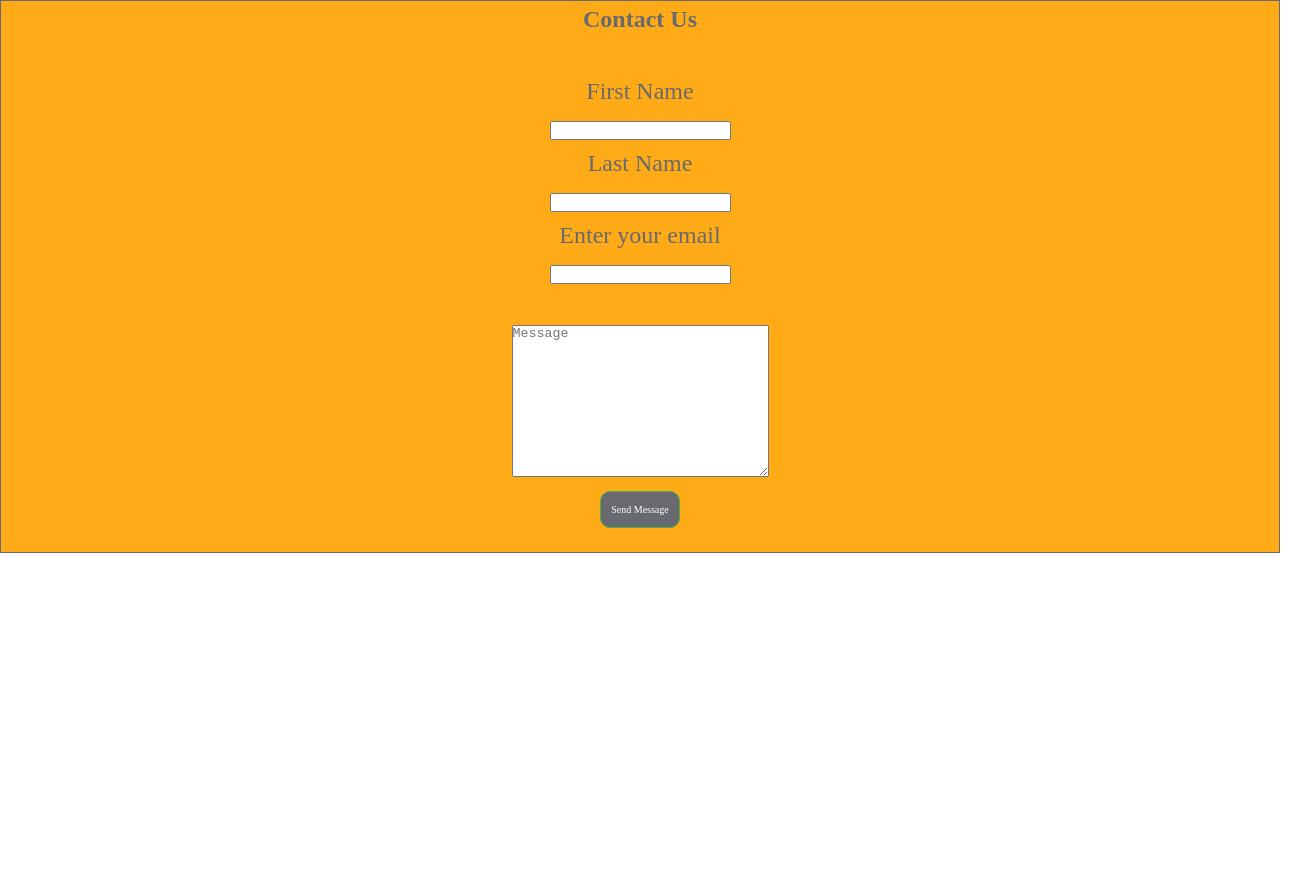
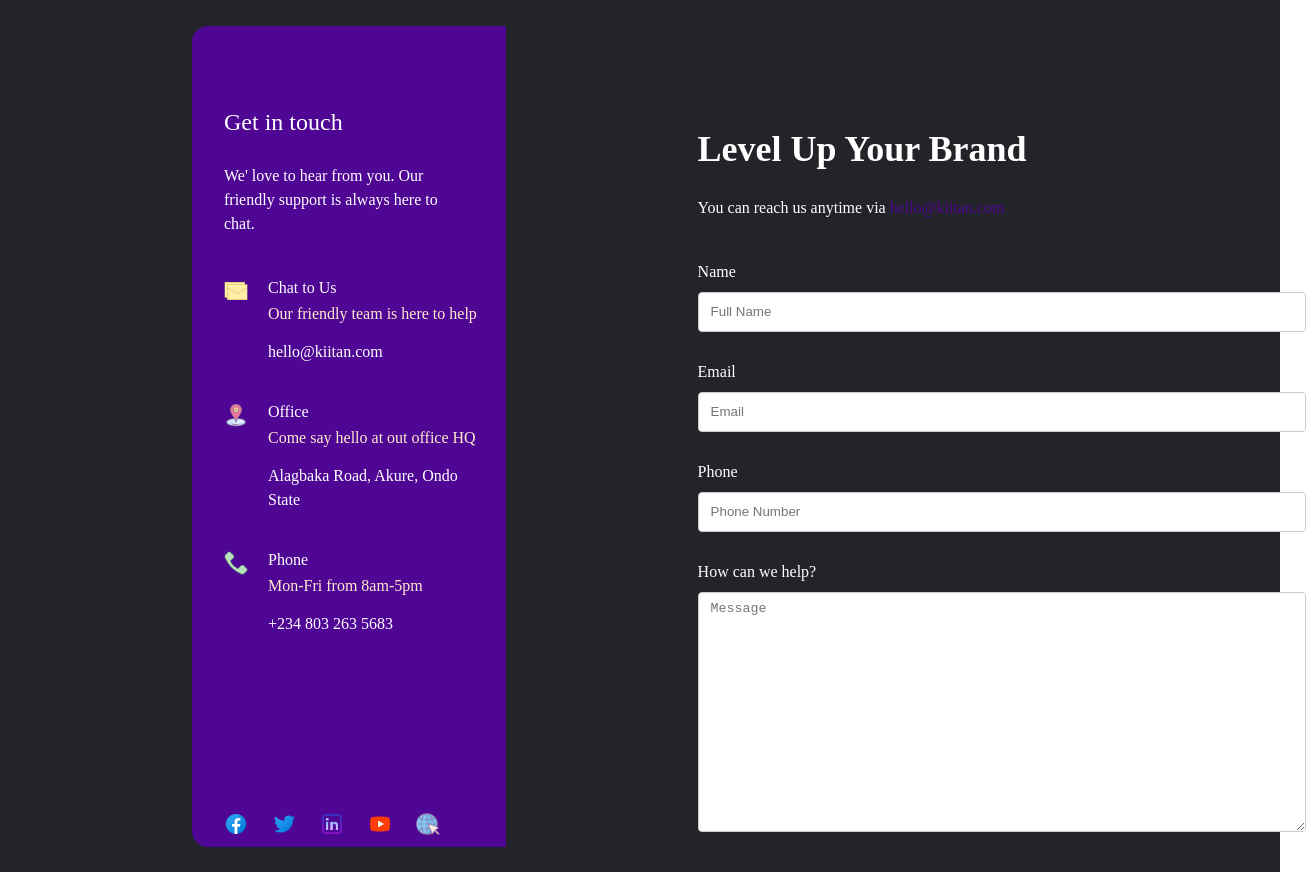
Before and after one commit to Ogooluwakiitan/Portfolio, a plain HTML site: page contact.html in a window 1280 px wide. Shown: the whole page, 1306 px wide, since content can reach past the window. Before the commit the page ends 800 px from the top, so only its background shows below. Drawn offline with Linux system fonts and the light colour scheme; a web font is replaced by a local one.

Commit message:
bolaji 2nd changes

```diff
--- a/contact.html
+++ b/contact.html
@@ -9,24 +9,69 @@
     <link rel="stylesheet" href="styles.css">
   </head>
   <body>
-    <div class="contact">
-    <a id="contact"><h3>Contact Us</h3></a><br />
-    <label for="fname">First Name</label><br />
-    <input type="text" /><br />
-    <label for="lname">Last Name</label><br />
-    <input type="text" /><br />
-    <label for="email">Enter your email</label><br />
-    <input type="email" /><br /><br />
-    <textarea
-      name="message"
-      id="message"
-      cols="30"
-      rows="10"
-      placeholder="Message"
-    ></textarea>
-    <br />
-        <a href="#" class="send" style="text-decoration: none">Send Message</a>
-  </div>
+    <div class="contact-us">
+      <div class="purple-left">
+        <p style="font-size: 24px; margin: 48px 0 24px 0;">Get in touch</p>
+        <p style="font-size: 16px; width: 90%; margin-bottom: 2.5rem;">We' love to hear from you. Our friendly
+          support is always here to chat.</p>
+        <div style="display: flex; margin-bottom: 36px;">
+          <img src="assets/icons/message.png"
+            style="width: 24px; height: 24px; margin-right: 20px; margin-top: 3px; color: white; " alt="">
+          <div>
+            <p class="mb-2">Chat to Us</p>
+            <p class="text-wild">Our friendly team is here to help</p>
+            <p>hello@kiitan.com</p>
+          </div>
+        </div>
+        <div style="display: flex; margin-bottom: 36px;">
+          <img src="assets/icons/location.png"
+            style="width: 24px; height: 24px; margin-right: 20px; margin-top: 3px; color: white; " alt="">
+          <div>
+            <p class="mb-2">Office</p>
+            <p class="text-wild">Come say hello at out office HQ</p>
+            <p>Alagbaka Road, Akure, Ondo State</p>
+          </div>
+        </div>
+        <div style="display: flex; margin-bottom: 36px;">
+          <img src="assets/icons/phone.png"
+            style="width: 24px; height: 24px; margin-right: 20px; margin-top: 3px; color: white; " alt="">
+          <div>
+            <p class="mb-2">Phone</p>
+            <p class="text-wild">Mon-Fri from 8am-5pm</p>
+            <p>+234 803 263 5683</p>
+          </div>
+        </div>
+        <div style="display: flex; margin-top: 11rem;">
+          <img src="assets/icons/facebook.png" alt="" style="width: 24px; height: 24px; margin-right: 1.5rem;">
+          <img src="assets/icons/twitter.png" alt="" style="width: 24px; height: 24px; margin-right: 1.5rem;">
+          <img src="assets/icons/linkedin.png" alt="" style="width: 24px; height: 24px; margin-right: 1.5rem;">
+          <img src="assets/icons/youtube.png" alt="" style="width: 24px; height: 24px; margin-right: 1.5rem;">
+          <img src="assets/icons/internet.png" alt="" style="width: 24px; height: 24px;">
+        </div>
+      </div>
+      <div class="white-right">
+        <p style="font-size: 36px; font-weight: 700; margin-bottom: 20px;">Level Up Your Brand</p>
+        <p>You can reach us anytime via <span style="color: rgb(79, 6, 148);">hello@kiitan.com</span></p>
+        <div class="form">
+          <div class="fill-up">
+            <p>Name</p>
+            <input type="text" placeholder="Full Name">
+          </div>
+          <div class="fill-up">
+            <p>Email</p>
+            <input type="text" placeholder="Email">
+          </div>
+          <div class="fill-up">
+            <p>Phone</p>
+            <input type="text"placeholder="Phone Number">
+          </div>
+          <div class="fill-up">
+            <p>How can we help?</p>
+            <textarea placeholder="Message"></textarea>
+          </div>
+        </div>
+      </div>
+    </div>
 
   </body>
 </html>
--- a/styles.css
+++ b/styles.css
@@ -195,30 +195,69 @@ h3 {
 }
 
 .contact-us {
-  padding: 0 20%;
+  padding: 2% 15%;
   display: flex;
-  height: 50rem;
   font-size: 16px;
   font-family: OpenSans-Regular;
   margin: auto;
+  background-color: #222429;
+  color: white;
 }
 .purple-left {
   width: 35%;
   text-align: left;
   background-color: rgb(79, 6, 148);
   color: white;
-  padding: 0 1rem 0 2rem;
+  padding: 30px 1rem 0 2rem;
   border-radius: 1rem 0 0 1rem;
 }
 .white-right {
   width: 65%;
   text-align: left;
-  color: black;
-  padding-left: 24rem;
+  padding-left: 12rem;
+  padding-top: 6rem;
 }
 .text-wild {
     color:blanchedalmond;
     margin-bottom: 14px;
+}
+
+.form {
+    margin-top: 40px
+}
+.fill-up {
+    margin-top: 20px;
+}
+input {
+    width: 38rem;
+    height: 2.5rem;
+    box-sizing: border-box;
+    border-radius: 4px;
+    border: 1px solid #ccc;
+    margin: 8px 0;
+    padding: 0 12px;
+    cursor: pointer;
+}
+textarea {
+    width: 38rem;
+    height: 15rem;
+    box-sizing: border-box;
+    border-radius: 4px;
+    border: 1px solid #ccc;
+    margin: 8px 0;
+    padding: 8px 12px;
+    cursor: pointer;
+}
+button {
+    color: white;
+    background-color:rgb(79, 6, 148);
+    padding: 1rem 0;
+    width: 38rem;
+    border-radius: 4px;
+    border: 1px solid #ccc;
+    font-size: 16px;
+    cursor: pointer;
+
 }
 
 /* Helper Classes */
```
Also changed, not shown: index.html (+14 -11 lines).
